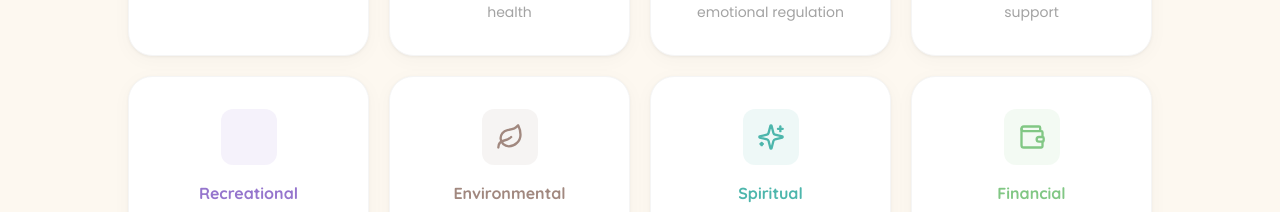
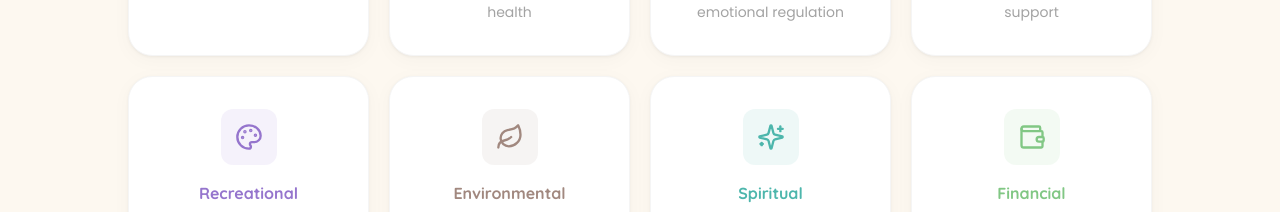
Before and after one commit to madesymple/wheelofwellbeing, a Next.js app: page / in a window 1280 px wide. Shown: the part 2445-2657 px from the top of the page. Built offline with nearby package versions, Linux system fonts and the light colour scheme.

Commit message:
Add missing Palette icon for Recreational spoke
Co-Authored-By: Claude Opus 4.6 (1M context) <noreply@anthropic.com>

```diff
--- a/components/spokes-grid.tsx
+++ b/components/spokes-grid.tsx
@@ -12,6 +12,7 @@ import {
   Briefcase,
   Sparkles,
   Leaf,
+  Palette,
 } from "lucide-react";
 
 const iconMap: Record<string, React.ReactNode> = {
@@ -23,6 +24,7 @@ const iconMap: Record<string, React.ReactNode> = {
   briefcase: <Briefcase className="h-7 w-7" />,
   sparkles: <Sparkles className="h-7 w-7" />,
   leaf: <Leaf className="h-7 w-7" />,
+  palette: <Palette className="h-7 w-7" />,
 };
 
 const SpokesGrid = () => {
```
